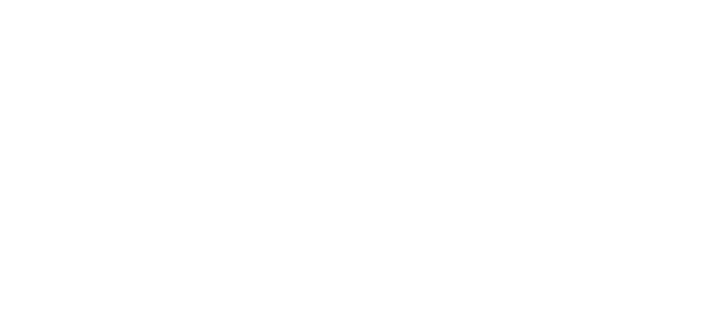
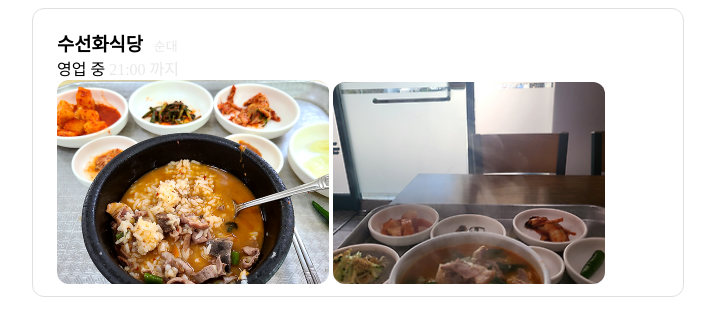
Before and after one commit to xevent-def/ohyun-ict-2025, a plain HTML site: page index.html in a window 1280 px wide. Shown: the whole page, without its empty margins (282-997 px from the left). Drawn offline with Linux system fonts and the light colour scheme.

Commit message:
카카오맵 따라하기
1회차 완료

```diff
--- a/index.html
+++ b/index.html
@@ -4,8 +4,21 @@
     <meta charset="UTF-8">
     <meta name="viewport" content="width=device-width, initial-scale=1.0">
     <title>Document</title>
+    <link rel="stylesheet" href="style.css">
 </head>
 <body>
+    <div class="container">
+        <div></div>
+            <h3 class="cafe-name">수선화식당 </h3><span class="small">순대</span>
+            <div>영업 중 <span class="time">21:00 까지</span></div>
+            <div class="img-container">
+            <img class="photo" src="./img/다운로드.png" alt="">
+            <img class="photo" src="./img/다운로드 (1).png" alt="">
+            </div>
+        </div>
+    </div>
+</body>
+<style>
 
-</body>
+</style>
 </html>
--- /dev/null
+++ b/style.css
@@ -0,0 +1,24 @@
+    .small{
+        color: #e8e8e8;
+        font-size: 13px;
+        font-weight: 400;
+    }
+    .cafe-name{
+        padding-right: 6px;
+        display: inline;
+    }
+    .container{
+        border: solid 1px #e0e0e0;
+        border-radius: 12px;
+        width: 602px;
+        padding: 20px 24px 8px;
+        margin : auto;
+    }
+    .photo{
+        width: 272px;
+        border-radius: 12px;
+    }
+    .time{
+        color: #e8e8e8;
+        font-weight: 400;
+    }
```
Also changed, not shown: img/다운로드 (1).png (added), img/다운로드.png (added).
